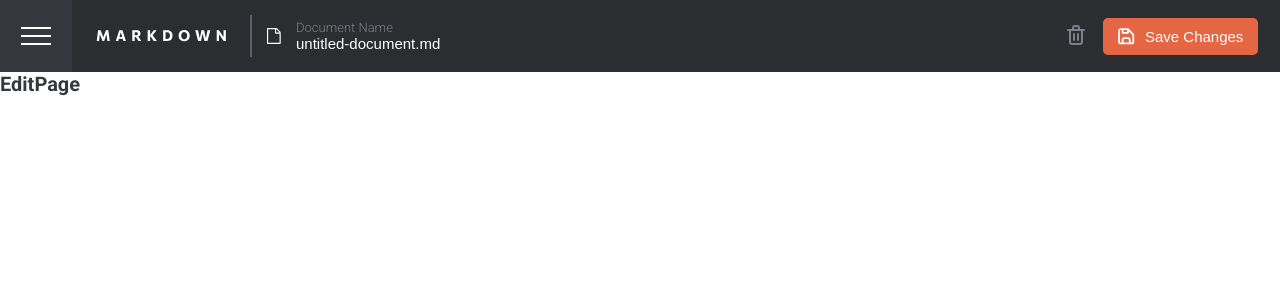
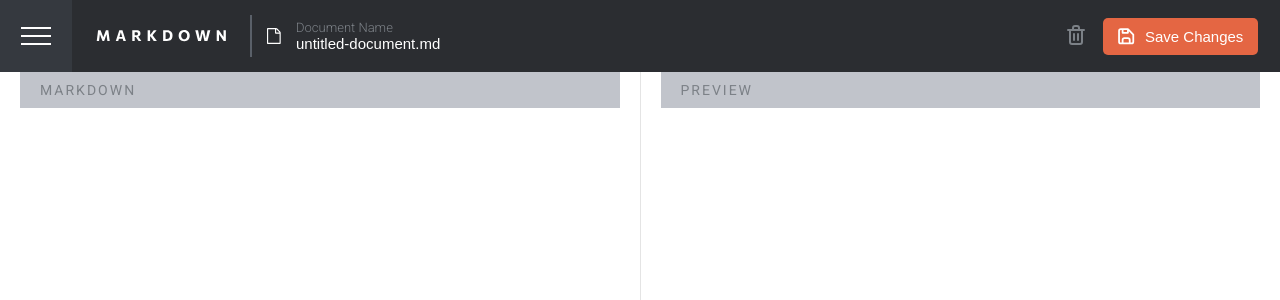
Before and after one commit to Yosef-Adel/in-browser-mark-down, a React (Create React App) app: page /edit/1 in a window 1280 px wide. Shown: the top 300 px of the page. Built offline with nearby package versions, Linux system fonts and the light colour scheme.

Commit message:
edit page

```diff
--- a/package.json
+++ b/package.json
@@ -8,6 +8,7 @@
     "@testing-library/user-event": "^13.5.0",
     "react": "^18.2.0",
     "react-dom": "^18.2.0",
+    "react-markdown": "^9.0.1",
     "react-scripts": "5.0.1",
     "uuid": "^9.0.1",
     "web-vitals": "^2.1.4"
--- a/src/components/Layout.jsx
+++ b/src/components/Layout.jsx
@@ -1,4 +1,4 @@
-import { Outlet,  useParams, useNavigate } from "react-router-dom";
+import { Outlet, useParams, useNavigate } from "react-router-dom";
 import img from "../assets/icon-menu.svg";
 import close from "../assets/icon-close.svg";
 import docIcon from "../assets/icon-document.svg";
@@ -16,9 +16,9 @@ const Layout = () => {
     const { id } = useParams();
     const [docName, setDocName] = useState("");
     const [isOpened, setIsOpened] = useState(false);
-    const { files , updateFile, addFile, removeFile} = React.useContext(FileContext);
+    const { files, updateFile, addFile, removeFile } = React.useContext(FileContext);
     const [sidebar, setSidebar] = useState(false);
-    let uid ;
+    let uid;
     const navigate = useNavigate();
 
     const addNewFile = () => {
@@ -56,7 +56,7 @@ const Layout = () => {
         updateFile(id, name, content);
 
     }
-    const showSidebar = () =>{
+    const showSidebar = () => {
         setSidebar(!sidebar);
         document.querySelector(".nav").classList.toggle("nav--opend");
         document.querySelector(".nav__menu--open").classList.toggle("hide");
@@ -86,7 +86,7 @@ const Layout = () => {
                     <img className="nav__menu--open" src={img} alt="menu" onClick={showSidebar} />
                     <img className="nav__menu--close" src={close} alt="menu" onClick={showSidebar} />
                 </div>
-                <div className="nav__logo">
+                <div className="nav__logo" onClick={()=> navigate("/")}  >
                     <img src={logo} alt="logo" />
                 </div>
                 {isOpened && (
@@ -98,7 +98,7 @@ const Layout = () => {
                                 <input type="text"
                                     value={docName}
                                     onChange={handleInputChange}
-                                    onBlur = {onBlurHandler}
+                                    onBlur={onBlurHandler}
                                 />
                             </div>
                         </div>
@@ -123,7 +123,7 @@ const Layout = () => {
                         {
                             files.map((file) => {
                                 return (
-                                <FileCard file={file} key={file.id} />
+                                    <FileCard file={file} key={file.id} />
                                 )
                             })
                         }
@@ -133,7 +133,9 @@ const Layout = () => {
                         <ThemeSwitcher />
                     </div>
                 </div>
-                <Outlet />
+                <div className="content">
+                    <Outlet />
+                </div>
             </div>
         </>
     )
--- a/src/components/style/layout.css
+++ b/src/components/style/layout.css
@@ -121,6 +121,9 @@ input[type="text"]:focus {
         "sidebar main";
     transition: 300ms;
     min-height: calc(100vh - 72px);
+}
+.content{
+    grid-area: main;
 }
 
 .layout__main .sidebar--opend {
--- a/src/index.css
+++ b/src/index.css
@@ -7,6 +7,7 @@
     --fourth-bg-color: #1D1F22;
     --btn-bg-color: #E46643;
     --menu-bg-color: #35393F;
+    --border-color: #E4E4E4;
 
     --primary-text-color: #35393F;
     --secondary-text-color: #7C8187;
@@ -21,6 +22,7 @@
     --fourth-bg-color: #1D1F22;
     --btn-bg-color: #F39765;
     --menu-bg-color: #35393F;
+    --border-color: #5A6069;
 
     --primary-text-color: #C1C4CB;
     --secondary-text-color: #C1C4CB;
--- a/src/pages/EditPage.jsx
+++ b/src/pages/EditPage.jsx
@@ -1,7 +1,48 @@
-import react from 'react';
+import React from 'react';
+import './style/editpage.css';
+import { useParams } from 'react-router-dom';
+import { FileContext } from '../store/fileContext';
+import { useEffect } from 'react';
+import { useState } from 'react';
+import Markdown from 'react-markdown'
 
 const EditPage = () => {
-    return <h1>EditPage</h1>;
+    const { id } = useParams();
+    const { files } = React.useContext(FileContext);
+    const [content, setContent] = useState('');
+
+    useEffect(() => {
+        if (id) {
+            const file = files.find((file) => file.id === id);
+            setContent(file.content);
+        }
+    }, [id, files])
+    return (
+        <div className='editContainer'>
+            <div className="edit__section">
+                <div className='edit__header'>
+                    <h1>Markdown</h1>
+                </div>
+                <div className='edit__input'>
+                    <textarea
+                        type='text'
+                        value={content}
+                        onChange={(e) => setContent(e.target.value)}
+                    />
+                </div>
+            </div>
+
+            <div className="preview__section">
+                <div className='edit__header'>
+                    <h1>Preview</h1>
+                </div>
+                <div className='edit__input'>
+                    <Markdown>{content}</Markdown>
+
+                </div>
+            </div>
+
+        </div>);
 };
 
 export default EditPage;
--- /dev/null
+++ b/src/pages/style/editpage.css
@@ -0,0 +1,51 @@
+.editContainer {
+    width: 100%;
+    height: 100%;
+    color: var(--primary-text-color);
+    display: flex;
+}
+
+.edit__section {
+    width: 50%;
+    height: 100%;
+    border-right: 1px solid var(--border-color);
+    overflow: hidden;
+    word-wrap: break-word;
+    padding: 0 20px;
+}
+.preview__section {
+    width: 50%;
+    height: 100%;
+    padding: 0 20px;
+}
+
+.edit__header {
+    color: var(--secondary-text-color);
+    background-color: var(--secondary-bg-color);
+    padding: 10px 20px;
+
+}
+
+.edit__header h1 {
+    font-size: 14px;
+    font-style: normal;
+    font-weight: 500;
+    text-transform: uppercase;
+    letter-spacing: 2px;
+}
+.edit__input {
+    width: 100%;
+    height: 100%;
+}
+.edit__input textarea{
+    width: 100%;
+    height: 100%;
+    border: none;
+    background: transparent;
+    color: var(--tritary-text-color);
+    font-size: 15px;
+    font-weight: 400;
+    resize: none;
+    outline: none;
+    line-height: 20px;
+}
```
Also changed, not shown: 1 other file (tests, documents, lock files or other folders).
